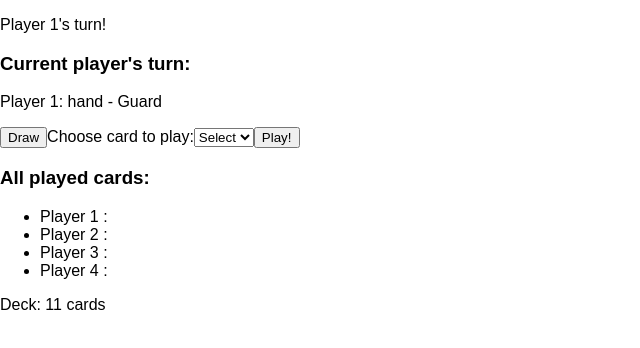
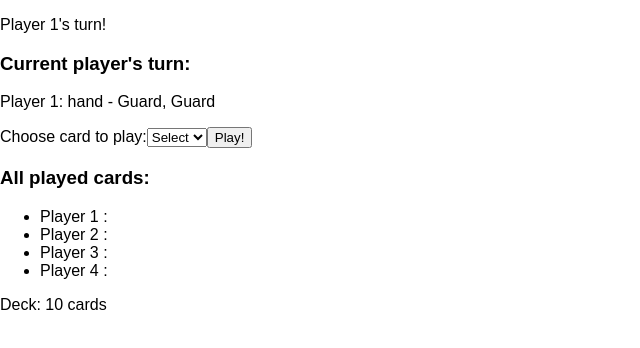
Before and after one commit to robinzigmond/love-letter, a React (Create React App) app: page / in a window 1280 px wide. Shown: the top 348 px of the page, without its empty margins (0-640 px from the left). Built offline with nearby package versions, Linux system fonts and the light colour scheme.

Commit message:
several improvements - the game now draws a card for each player automatically at the start of their turn, stops them drawing and playing cards out of sequence, and calculates the winner when the game ends

```diff
--- a/src/App.js
+++ b/src/App.js
@@ -69,13 +69,14 @@ class PlayerDisplay extends Component {
             <div>
                 <p>Player {+this.props.playerNum+1}:
                 hand - {this.props.hand.map(this.props.getCardName).join(", ")}</p>
-                <button onClick={this.props.draw}>Draw</button>
-                <label htmlFor="cardChoice">Choose card to play:</label>
-                <select id="cardChoice" onChange={this.handleCardChange} value={this.state.toPlay}>
-                    <option value="0">Select</option>
-                    {options}
-                </select>
-                <button onClick={this.playSelected}>Play!</button>
+                {this.props.allowToPlay ? <label htmlFor="cardChoice">Choose card to play:</label> : null}
+                {this.props.allowToPlay ? (
+                    <select id="cardChoice" onChange={this.handleCardChange} value={this.state.toPlay}>
+                        <option value="0">Select</option>
+                        {options}
+                    </select>
+                ) : null}
+                {this.props.allowToPlay ? <button onClick={this.playSelected}>Play!</button> : null}
             </div>
         );
     }
@@ -261,7 +262,7 @@ class App extends Component {
 
         this.state = {deck: deck, hands: {}, played: {}, discard: [], turn: 0,
                       lastPlayed: false, turnComplete: true, actionComplete: false,
-                    eliminated: [], resultText: ""};
+                    eliminated: [], resultText: "", gameOver: false};
 
         this.shuffle(true);
 
@@ -276,6 +277,7 @@ class App extends Component {
         this.state.played = played;
 
         this.discardTop(true);
+        this.draw(0, true);
     }
 
     shuffle(isInit) {
@@ -296,8 +298,7 @@ class App extends Component {
 
     draw(playerNo, isInit) {
         if (!this.state.deck.length) {
-            alert("No card left to draw!");
-            return;
+            throw Error("Tried to draw card from empty deck!");
         }
         var hand = this.state.hands[`p${playerNo}`];
         hand.push(this.state.deck[0]);
@@ -315,7 +316,8 @@ class App extends Component {
             this.state.hands = newHands;
         }
         else {
-            this.setState({deck: this.state.deck.slice(1), hands: newHands});
+            let newDeck = this.state.deck.slice(1);
+            this.setState((prevState) => ({deck: newDeck, hands: newHands}));
         }
     }
 
@@ -359,12 +361,8 @@ class App extends Component {
     }
 
     getPlayerChoices(player, cardNum) {
-        // handmaid protects!
-        // guard against dummy player value of -1 (can set to anything without consequence once we're here):
-        if (player == -1) {
-            player = 0;
-        }
-        if (this.state.played[`p${player}`][this.state.played[`p${player}`].length-1] == 4
+        // handmaid protects! And guard against dummy player value of -1
+        if (player > -1 && this.state.played[`p${player}`][this.state.played[`p${player}`].length-1] == 4
             && this.state.played[`p${this.state.turn}`][this.state.played[`p${this.state.turn}`].length-1] != 4) {
             this.setState({resultText: `No effect, player ${player+1} played a Handmaid last turn!`});
         }
@@ -423,8 +421,13 @@ class App extends Component {
                         this.eliminate(player);
                         newCardText += `\n This means that ${this.state.turn == player ? "you are " : `player ${player+1} is `} eliminated!`;
                     }
-                    this.setState({hands: newHands, played: played,
-                        resultText: `${playerText} ${this.getCardName(card)} and drew a ${newCardText}`});
+                    if (this.state.gameOver) {
+                        this.setState(()=>({hands: newHands, played: played}));
+                    }
+                    else {
+                        this.setState(()=>({hands: newHands, played: played,
+                            resultText: `${playerText} ${this.getCardName(card)} and drew a ${newCardText}`}));
+                    }
                     break;
                 case 6:
                     let myCard = this.state.hands[`p${this.state.turn}`][0];
@@ -445,14 +448,6 @@ class App extends Component {
             }
         }
         this.setState({chosenPlayer: player, chosenNum: cardNum, actionComplete: true, lastPlayed: false});
-        if (this.state.eliminated.length == this.props.playerCount-1) {
-            // find which player has won!
-            for (let i=0; i<this.props.playerCount; i++) {
-                if (this.state.eliminated.indexOf(i) == -1) {
-                    this.setState({resultText: `Player ${i+1} wins - all other players were eliminated!`});
-                }
-            }
-        }
     }
 
     moveToNextTurn() {
@@ -464,6 +459,12 @@ class App extends Component {
         }
         this.setState({turnComplete: true, actionComplete: false,
             turn: current, chosenPlayer: false, chosenNum: false, lastPlayed: false});
+        if (this.state.deck.length) {
+            this.draw(current);
+        }
+        else {
+            this.setState({gameOver: true});
+        }
     }
 
     eliminate(playerNum) {
@@ -474,7 +475,15 @@ class App extends Component {
         newDiscards[`p${playerNum}`].push(card);
         var eliminated = this.state.eliminated;
         eliminated.push(playerNum);
-        this.setState({played: newDiscards, hands: hands, eliminated: eliminated});
+        if (eliminated.length == this.props.playerCount-1) {
+            // find which player has won!
+            for (let i=0; i<this.props.playerCount; i++) {
+                if (eliminated.indexOf(i) == -1) {
+                    this.setState(()=>({resultText: `Player ${i+1} wins - all other players were eliminated!`, gameOver: true}));
+                }
+            }
+        }
+        this.setState(()=>({played: newDiscards, hands: hands, eliminated: eliminated}));
     }
 
     render() {
@@ -501,15 +510,32 @@ class App extends Component {
                 </div>
             );
         }
-        return (
+        var winner;
+        if (this.state.gameOver) {
+            let value = 0;
+            for (let i=0; i<this.props.playerCount; i++) {
+                if (this.state.eliminated.indexOf(i) == -1) {
+                    let card = this.state.hands[`p${i}`][0];
+                    if (card > value) {
+                        value = card;
+                        winner = i;
+                    }
+                }
+            }
+        }
+        return this.state.gameOver ?
+        <p>The winner is player {winner+1} who holds a {this.getCardName(this.state.hands[`p${winner}`][0])}!</p>
+        :
+        (
             <div>
                 {cardPlayedDisplay}
                 {cardPlayedResult}
                 <h3>Current player's turn:</h3>
                 {(!this.state.actionComplete || this.state.turnComplete) ?
                 <PlayerDisplay playerNum={this.state.turn} hand={this.state.hands[`p${this.state.turn}`]}
-                played={this.state.played[`p${this.state.turn}`]} draw={()=>this.draw(this.state.turn)}
-                play={(cardNum)=>this.play(+this.state.turn, +cardNum)} getCardName={this.getCardName} />
+                played={this.state.played[`p${this.state.turn}`]}
+                play={(cardNum)=>this.play(+this.state.turn, +cardNum)} getCardName={this.getCardName}
+                allowToPlay={!this.state.lastPlayed && !this.state.actionComplete} />
                 : null}
                 <h3>All played cards:</h3>
                 <ul>
```
